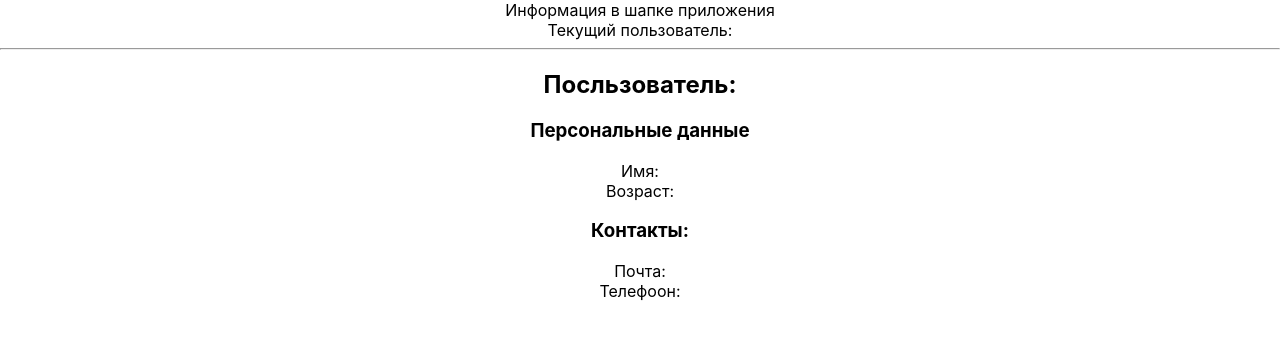
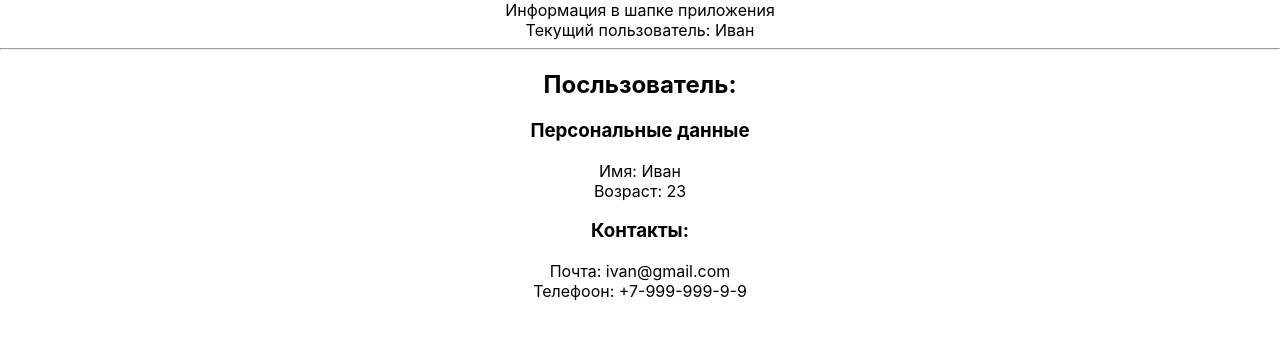
Before and after one commit to Buretos/MyReact-7, a React (Create React App) app in the folder my-app/: page / in a window 1280 px wide. Shown: the top 338 px of the page. Built offline with nearby package versions, Linux system fonts and the light colour scheme.

Commit message:
Lesson-7. Video-2. Сorrecteв a project block structure

```diff
--- a/my-app/src/App.js
+++ b/my-app/src/App.js
@@ -14,9 +14,9 @@ export const App = () => {
 
 	return (
 		<div className={styles.app}>
-			<Header name={name} age={age} email={email} phone={phone} />
+			<Header currentUser={name} />
 			<hr />
-			<UserBlock />
+			<UserBlock name={name} age={age} email={email} phone={phone} />
 		</div>
 	);
 };
```
